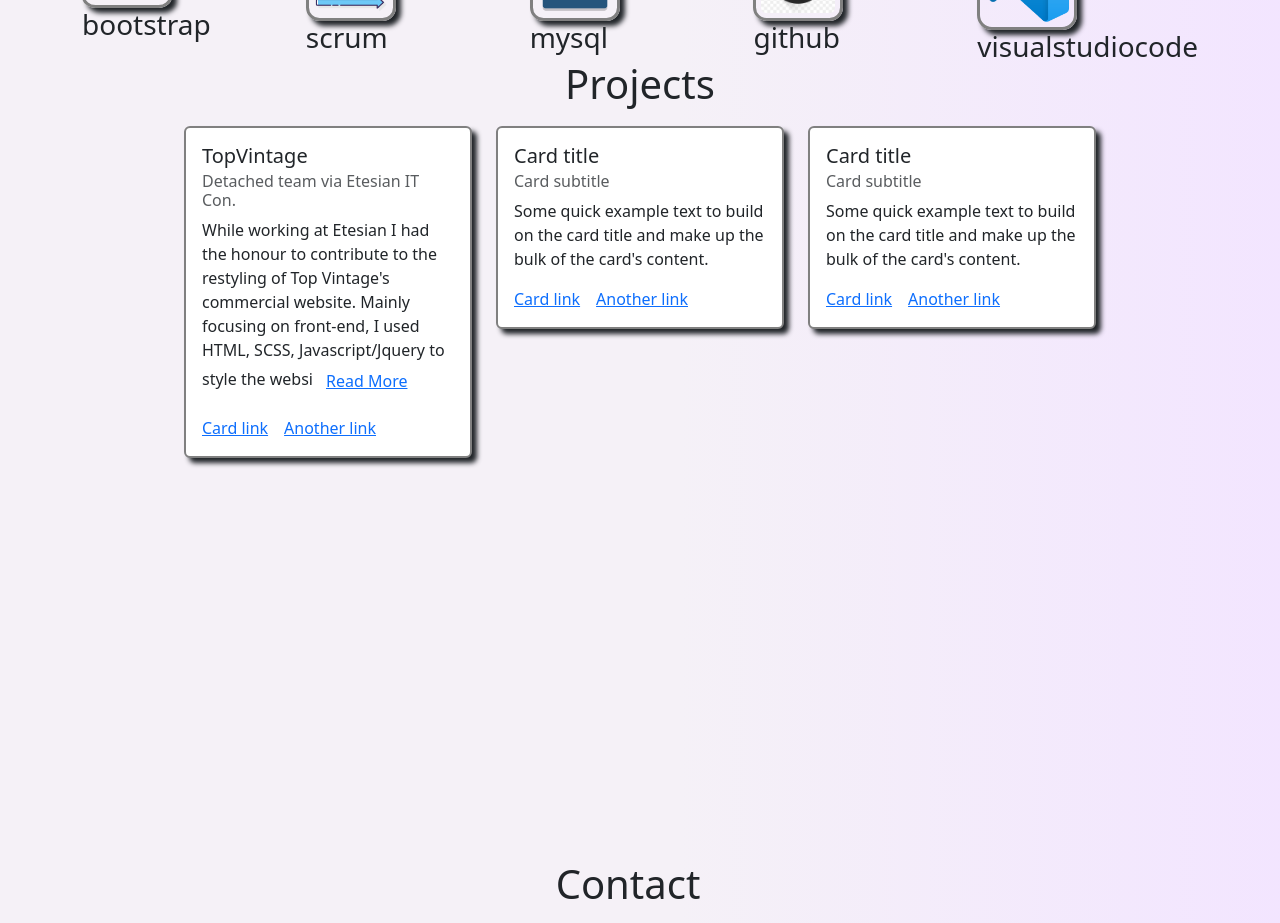
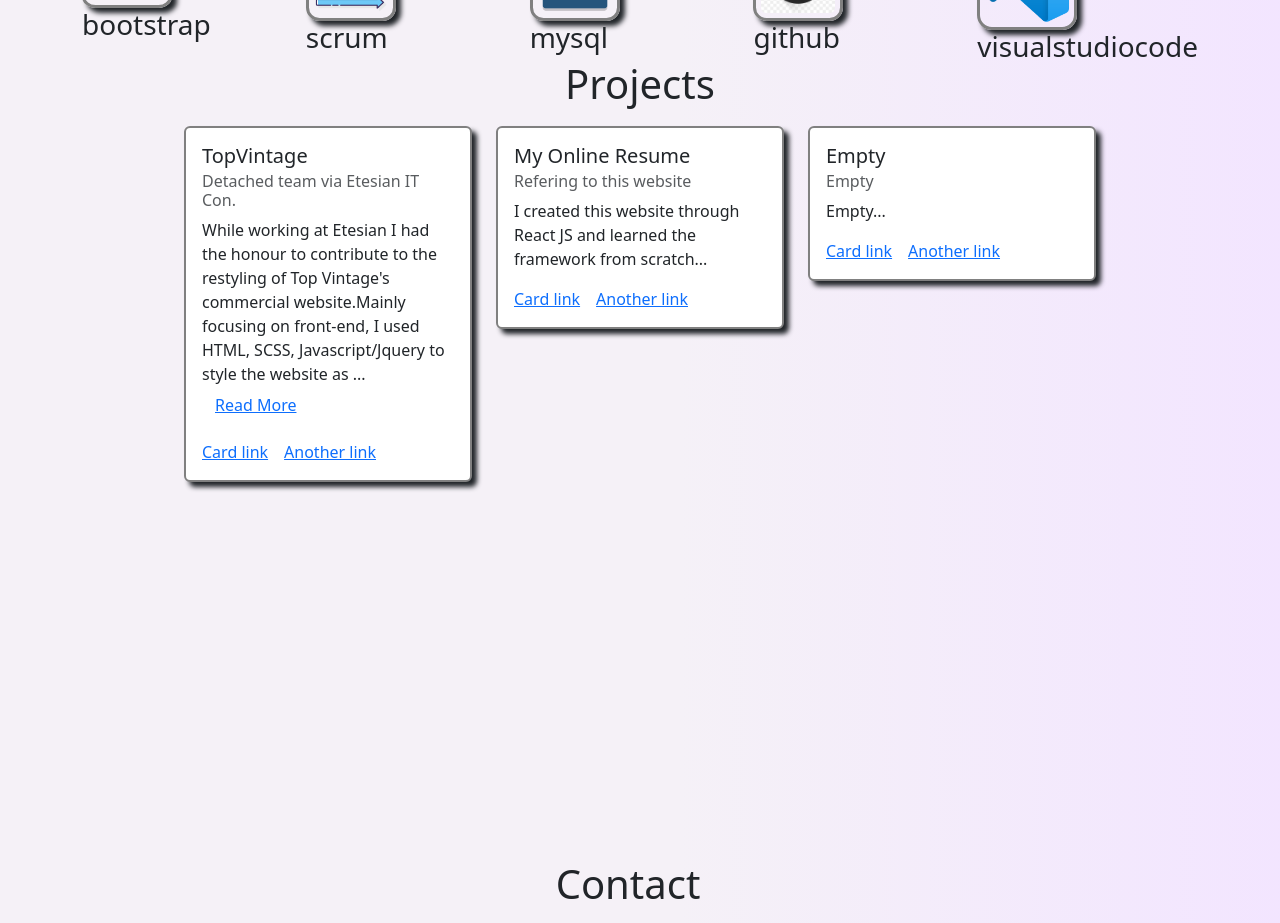
Before and after one commit to Schoelitsz/cv_reactapp, a React (Create React App) app: page / in a window 1280 px wide. Shown: the part 2380-3303 px from the top of the page. Built offline with nearby package versions, Linux system fonts and the light colour scheme.

Commit message:
made the cards dynamic

```diff
--- a/src/Components/ProjectSection.js
+++ b/src/Components/ProjectSection.js
@@ -2,31 +2,33 @@ import React, {useState} from 'react';
 import {Container, Card, Row, Col, Button } from 'react-bootstrap';
 // import { FontAwesomeIcon } from '@fortawesome/react-fontawesome';
 // import {faFaceKissWinkHeart} from '@fortawesome/free-solid-svg-icons';
+
+const cardsArray = [
+  { card: 'card1', title: "TopVintage", subtitle: "Detached team via Etesian IT Con.", text: "While working at Etesian I had the honour to contribute to the restyling of Top Vintage's commercial website.Mainly focusing on front-end, I used HTML, SCSS, Javascript/Jquery to style the website as per the product owner's design. I also got the opportunity to implement features into the PHP code, allowing me to get to know the language on a practical level. During this project, we worked Scrum, with prints, refinements and daily stand-ups."},
+  { card: 'card1', title: "My Online Resume", subtitle: "Refering to this website", text: "I created this website through React JS and learned the framework from scratch"},
+  { card: 'card1', title: "Empty", subtitle: "Empty", text: "Empty"}
+
+];
+
 function ProjectCards() {
-
   const [showFullText, setShowFullText] = useState(false);
   const toggleFullText = () => setShowFullText(!showFullText);
 
-  const cardText = `While working at Etesian I had the honour to contribute to the restyling of Top Vintage's commercial website.
-    Mainly focusing on front-end, I used HTML, SCSS, Javascript/Jquery to style the website as per the product owner's design.
-    I also got the opportunity to implement features into the PHP code, allowing me to get to know the language on a practical level.
-    During this project, we worked Scrum, with prints, refinements and daily stand-ups.`;
-
-  // Determine whether to show the full text or a truncated version
-  const textToShow = showFullText ? cardText : cardText.slice(0, 200); // Adjust the character limit as needed
+  // const textToShow = showFullText ? {cardsArray.text} : {cardsArray.text}.slice(0, 200);
 
   return (
     <Container className='project-section' id="Projects">
         <h1>Projects</h1>
         <Row>
+            {cardsArray.map((card, index) => (
               <Col>
                 <Card style={{ width: '18rem' }} className='project-card'>
                 <Card.Body>
-                <Card.Title>TopVintage</Card.Title>
-                  <Card.Subtitle className="mb-2 text-muted">Detached team via Etesian IT Con.</Card.Subtitle>
+                  <Card.Title>{card.title}</Card.Title>
+                    <Card.Subtitle className="mb-2 text-muted">{card.subtitle}</Card.Subtitle>
                       <Card.Text>
-                      {textToShow}
-                      {cardText.length > 200 && (
+                        {showFullText ? card.text : `${card.text.slice(0, 200)}...`}
+                        {card.text.length > 200 && (
                           <Button variant="link" onClick={toggleFullText}>
                               {showFullText ? 'Read Less' : 'Read More'}
                           </Button>
@@ -37,35 +39,9 @@ function ProjectCards() {
                 </Card.Body>
                 </Card>
               </Col>
-          <Col>
-            <Card style={{ width: '18rem' }} className='project-card'>
-            <Card.Body>
-              <Card.Title>Card title</Card.Title>
-                <Card.Subtitle className="mb-2 text-muted">Card subtitle</Card.Subtitle>
-                  <Card.Text>
-                    Some quick example text to build on the card title and make up the bulk of the card's content.
-                  </Card.Text>
-              <Card.Link href="#">Card link</Card.Link>
-              <Card.Link href="#">Another link</Card.Link>
-            </Card.Body>
-            </Card>
-          </Col>
-          <Col>
-          <Card style={{ width: '18rem' }} className='project-card'>
-            <Card.Body>
-                <Card.Title>Card title</Card.Title>
-                <Card.Subtitle className="mb-2 text-muted">Card subtitle</Card.Subtitle>
-                  <Card.Text>
-                    Some quick example text to build on the card title and make up the bulk of the card's content.
-                  </Card.Text>
-              <Card.Link href="#">Card link</Card.Link>
-              <Card.Link href="#">Another link</Card.Link>
-            </Card.Body>
-          </Card>
-          </Col>
+            ))}
         </Row>
   </Container>
-
   );
 }
 
```
Lines whose indentation alone changed are shown as unchanged.
